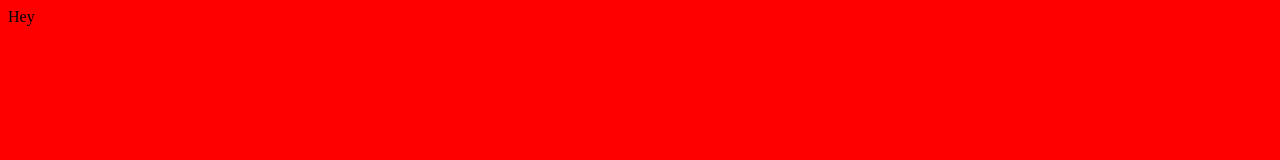
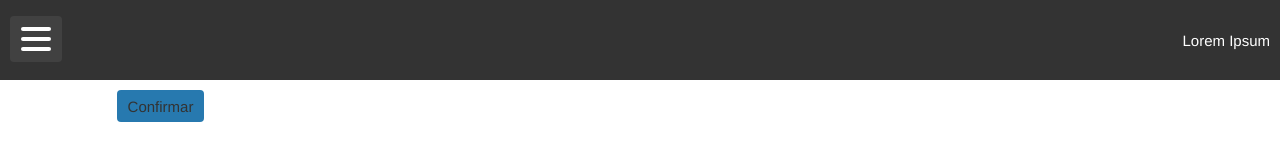
Before and after one commit to brunowacemberg/gulp-practice, a website: page src/index.html in a window 1280 px wide. Drawn offline with nearby package versions, Linux system fonts and the light colour scheme; files that its build step writes are made by us from their sources.

Commit message:
Basic Mods

```diff
--- a/package.json
+++ b/package.json
@@ -12,6 +12,7 @@
     "bootswatch": "^4.1.3"
   },
   "devDependencies": {
+    "browser-sync": "^2.24.6",
     "gulp": "^3.9.1",
     "gulp-inject": "^4.3.2",
     "gulp-livereload": "^3.8.1",
--- a/src/assets/js/scripts.js
+++ b/src/assets/js/scripts.js
@@ -1 +1 @@
-console.log('HEYYYY');
+console.log('');
--- a/src/assets/sass/styles.scss
+++ b/src/assets/sass/styles.scss
@@ -1,5 +1,171 @@
+$default-border-radius: 4px;
+
+
 body {
 
-    background: red;
+    margin: 0 auto;
+    font-family: Helvetica, sans-serif;
+
+    font-size: 15px;
 
 }
+
+
+.app {
+
+    display: grid;
+    grid-template-columns: repeat(12, 1fr);
+
+    .top-bar {
+
+        grid-column-start: 1;
+        grid-column-end: 13;
+
+    }
+
+
+    .top-bar {
+        grid-column-start: 1;
+        grid-column-end: 13;
+    }
+
+}
+
+
+
+$btn-default-bg: #2779af;
+$btn-default-hover-shadow: 0 0 6px lighten($btn-default-bg,30%);
+$btn-default-hover-border: darken($btn-default-bg,10%) solid 1px;
+
+$btn-default-active-shadow: 0 0 3px rgba(0,0,0,0.8);
+$btn-default-active-border: darken($btn-default-bg,100%) solid 1px;
+
+
+
+
+.btn {
+
+    transition: 0.2s;
+    margin: 10px;
+
+    height: 2em;
+    display: inline-flex;
+    align-items: center;
+
+    background-color: $btn-default-bg;
+    color: #333;
+
+    padding-left: 10px;
+    padding-right: 10px;
+
+    border-radius: $default-border-radius;
+    border: transparent solid 1px;
+
+
+    &:hover {
+
+        box-shadow: $btn-default-hover-shadow;
+        border: $btn-default-hover-border
+
+    }
+
+
+    &:active {
+
+        box-shadow: $btn-default-active-shadow;
+        border: $btn-default-active-border;
+
+    }
+
+}
+
+
+.top-bar {
+
+    height: 80px;
+    display: flex;
+
+    justify-content: space-between;
+    align-items: center;
+
+    background: #333;
+    color: #fff;
+
+    padding-left: 10px;
+    padding-right: 10px;
+
+    &__left {
+
+        width: 50%
+
+    }
+
+    &__right {
+
+        width: 50%;
+        text-align: right;
+
+    }
+
+
+}
+
+.menu-toggler {
+
+    transition: 0.2s;
+    display: inline-flex;
+    align-items: center;
+
+    &__hamb {
+
+        transition: 0.2s;
+        background-color: rgba(255,255,255,0.07);
+        padding: 10px;
+        border-radius: $default-border-radius;
+        border: transparent solid 1px;
+
+        div {
+
+            width: 30px;
+            height: 4px;
+            border-radius: 4px;
+            background-color: rgba(255, 255, 255, 1);
+            margin-bottom: 6px;
+            &:nth-child(3) {
+                margin-bottom: 0px;
+            }
+
+        }
+
+    }
+
+    &__text {
+
+        transition: 0.2s;
+        display: none;
+        opacity: 0;
+        font-size: 11px;
+        padding-top: 1px;
+        margin-left: 10px;
+
+    }
+
+    &:hover & {
+
+        &__hamb {
+
+            box-shadow: 0 0 10px rgba(0,0,0,0.2);
+            border: #ccc solid 1px;
+
+        }
+
+        &__text {
+
+            display: inline-block;
+            opacity: 1;
+
+        }
+
+    }
+
+}
--- a/src/index.html
+++ b/src/index.html
@@ -1,3 +1,4 @@
+<!-- src/index.html -->
 <!DOCTYPE html>
 <html>
 <head>
@@ -6,14 +7,56 @@
     <title>Page Title</title>
     <meta name="viewport" content="width=device-width, initial-scale=1">
 
-    <!-- src/index.html -->
+
     <!-- inject:css -->
     <!-- endinject -->
 
 </head>
 <body>
 
-    Hey
+
+    <div class="app app--sidebar-enabled">
+
+        <div class="top-bar">
+
+            <div class="top-bar__left">
+
+                <div class="menu-toggler">
+
+                    <div class="menu-toggler__hamb">
+
+                        <div></div>
+                        <div></div>
+                        <div></div>
+
+                    </div>
+
+                    <span class="menu-toggler__text">MENU</span>
+
+                </div>
+
+            </div>
+
+            <div class="top-bar__right">
+
+                <div class="top-user-info">
+
+                    <div class="top-user-info__picture"></div>
+                    <div class="top-user-info__username">Lorem Ipsum</div>
+
+                </div>
+
+            </div>
+
+        </div>
+
+        <div class="">
+
+        </div>
+
+        <div class="btn">Confirmar</div>
+
+    </div>
 
     <!-- inject:js -->
     <!-- endinject -->
```
Also changed, not shown: gulpfile.js (+23 -14 lines), build/assets/css/menu-toggler.css (added), build/assets/css/styles.css, build/assets/js/scripts.js, build/index.html, src/assets/sass/menu-toggler.scss (added), 1 other file.
